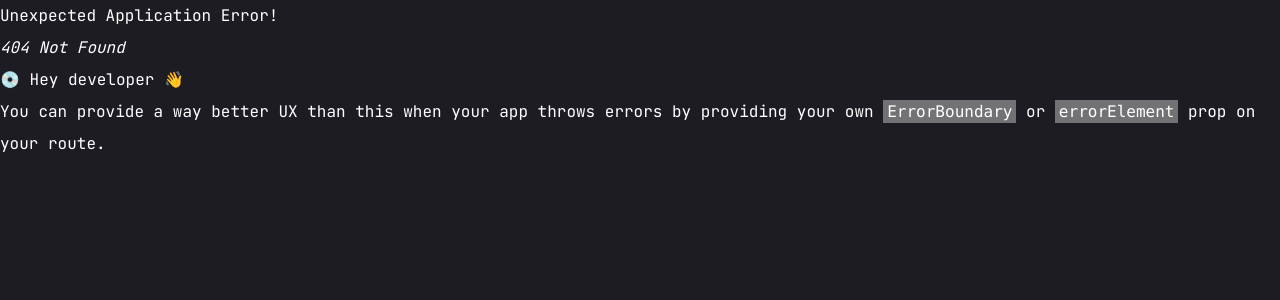
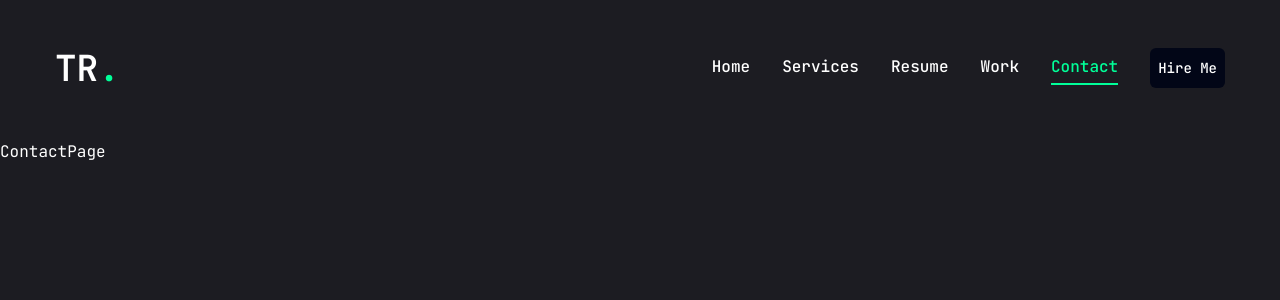
Before and after one commit to TusharRathi108/tushar-portfolio, a React (Vite) app: page /contact in a window 1280 px wide. Before the commit this address had no page. Shown: the top 300 px of the page. Built offline with nearby package versions, Linux system fonts and the light colour scheme.

Commit message:
Made desktop nav-bar and HomePage Layout

```diff
--- a/index.html
+++ b/index.html
@@ -2,7 +2,7 @@
 <html lang="en">
   <head>
     <meta charset="UTF-8" />
-    <link rel="icon" type="image/svg+xml" href="/TR-Logo.svg" />
+    <link rel="icon" type="image" href="/TR-Logo.png" />
     <meta name="viewport" content="width=device-width, initial-scale=1.0" />
     <title>TR-Portfolio</title>
   </head>
--- /dev/null
+++ b/src/components/Header.tsx
@@ -0,0 +1,32 @@
+import { NavLink } from "react-router-dom";
+import NavBar from "@/components/NavBar";
+import { Button } from "@/components/ui/button";
+
+const Header = () => {
+  return (
+    <header className="py-8 xl:py-12 text-white">
+      <div className="container mx-auto flex justify-between">
+        {/* Logo */}
+        <NavLink to={"/"}>
+          {" "}
+          <h1 className="text-4xl font-semibold">
+            TR<span className="text-accent">.</span>{" "}
+          </h1>{" "}
+        </NavLink>
+        {/* Desktop navbar & hire me button */}
+        <div className="hidden md:flex items-center gap-8">
+          <NavBar />
+          <NavLink to={"/contact"}>
+            <Button className="rounded-md p-2 bg-slate-950 hover:bg-slate-900">
+              Hire Me
+            </Button>{" "}
+          </NavLink>
+        </div>
+        {/* Mobile nav bar. */}
+        <div className="md:hidden">Mobile Nav</div>
+      </div>
+    </header>
+  );
+};
+
+export default Header;
--- /dev/null
+++ b/src/components/NavBar.tsx
@@ -0,0 +1,34 @@
+import { NavLink, useLocation } from "react-router-dom";
+
+// links array contains onjects with name and path for nav-bar links.
+const links = [
+  { name: "home", path: "/" },
+  { name: "services", path: "/services" },
+  { name: "resume", path: "/resume" },
+  { name: "work", path: "/work" },
+  { name: "contact", path: "/contact" },
+];
+
+const NavBar = () => {
+  // getting the path.
+  const { pathname } = useLocation();
+  return (
+    <nav className="flex gap-8">
+      {links.map((link, index) => {
+        return (
+          <NavLink
+            key={index}
+            to={link.path}
+            className={`${
+              link.path === pathname && "text-accent border-b-2 border-accent"
+            } capitalize font-medium hover:text-accent transition-all `}
+          >
+            {link.name}
+          </NavLink>
+        );
+      })}
+    </nav>
+  );
+};
+
+export default NavBar;
--- a/src/components/ui/button.tsx
+++ b/src/components/ui/button.tsx
@@ -1,15 +1,15 @@
-import * as React from "react"
-import { Slot } from "@radix-ui/react-slot"
-import { cva, type VariantProps } from "class-variance-authority"
+import * as React from "react";
+import { Slot } from "@radix-ui/react-slot";
+import { cva, type VariantProps } from "class-variance-authority";
 
-import { cn } from "@/lib/utils"
+import { cn } from "@/lib/utils";
 
 const buttonVariants = cva(
   "inline-flex items-center justify-center whitespace-nowrap rounded-md text-sm font-medium ring-offset-background transition-colors focus-visible:outline-none focus-visible:ring-2 focus-visible:ring-ring focus-visible:ring-offset-2 disabled:pointer-events-none disabled:opacity-50",
   {
     variants: {
       variant: {
-        default: "bg-primary text-primary-foreground hover:bg-primary/90",
+        // default: "bg-primary text-primary-foreground hover:bg-primary/90",
         destructive:
           "bg-destructive text-destructive-foreground hover:bg-destructive/90",
         outline:
@@ -27,30 +27,30 @@ const buttonVariants = cva(
       },
     },
     defaultVariants: {
-      variant: "default",
+      // variant: "default",
       size: "default",
     },
   }
-)
+);
 
 export interface ButtonProps
   extends React.ButtonHTMLAttributes<HTMLButtonElement>,
     VariantProps<typeof buttonVariants> {
-  asChild?: boolean
+  asChild?: boolean;
 }
 
 const Button = React.forwardRef<HTMLButtonElement, ButtonProps>(
   ({ className, variant, size, asChild = false, ...props }, ref) => {
-    const Comp = asChild ? Slot : "button"
+    const Comp = asChild ? Slot : "button";
     return (
       <Comp
         className={cn(buttonVariants({ variant, size, className }))}
         ref={ref}
         {...props}
       />
-    )
+    );
   }
-)
-Button.displayName = "Button"
+);
+Button.displayName = "Button";
 
-export { Button, buttonVariants }
+export { Button, buttonVariants };
--- /dev/null
+++ b/src/layouts/HomeLayout.tsx
@@ -0,0 +1,13 @@
+import Header from "@/components/Header";
+import { Outlet } from "react-router-dom";
+
+const HomeLayout = () => {
+  return (
+    <div className="felx flex-col">
+      <Header />
+      <Outlet />
+    </div>
+  );
+};
+
+export default HomeLayout;
--- /dev/null
+++ b/src/pages/ContactPage.tsx
@@ -0,0 +1,5 @@
+const ContactPage = () => {
+  return <div>ContactPage</div>;
+};
+
+export default ContactPage;
--- a/src/pages/HomePage.tsx
+++ b/src/pages/HomePage.tsx
@@ -1,5 +1,5 @@
 const HomePage = () => {
-  return <div>homePage</div>;
+  return <div>HomePage</div>;
 };
 
 export default HomePage;
--- /dev/null
+++ b/src/pages/ResumePage.tsx
@@ -0,0 +1,5 @@
+const ResumePage = () => {
+  return <div>ResumePage</div>;
+};
+
+export default ResumePage;
--- /dev/null
+++ b/src/pages/ServicePage.tsx
@@ -0,0 +1,5 @@
+const ServicePage = () => {
+  return <div>ServicePage</div>;
+};
+
+export default ServicePage;
--- /dev/null
+++ b/src/pages/WorkPage.tsx
@@ -0,0 +1,5 @@
+const WorkPage = () => {
+  return <div>WorkPage</div>;
+};
+
+export default WorkPage;
```
Also changed, not shown: src/routes/routes.tsx (+28 -1 lines), src/assets/TR-Logo.png (added), src/assets/TR-Logo.svg.
